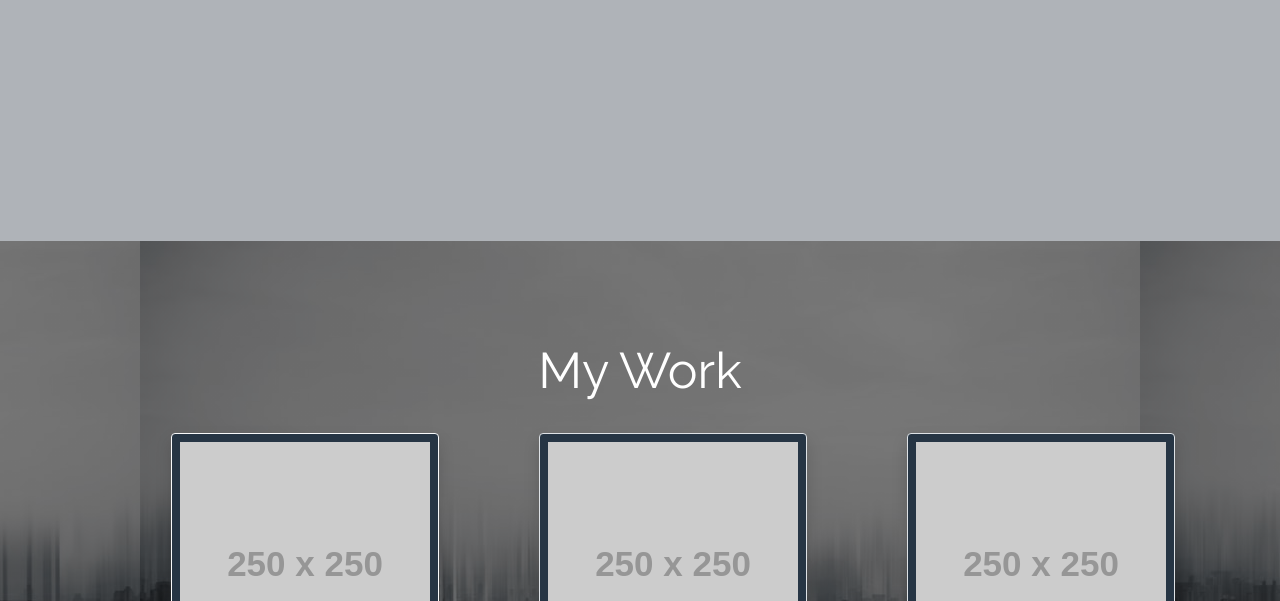
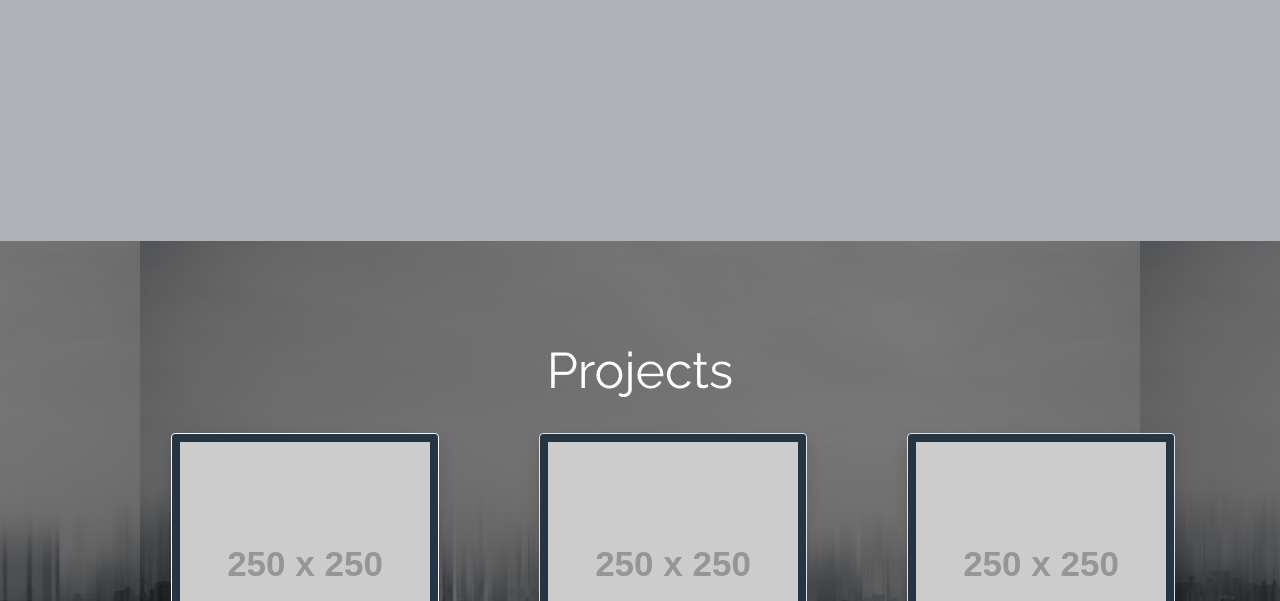
Before and after one commit to Ryanh899/Ryan-Hazzard-Portfolio, a plain HTML site: page index.html in a window 1280 px wide. Shown: the part 559-1160 px from the top of the page. Drawn offline with nearby package versions, Linux system fonts and the light colour scheme; placeholder pictures from the web are drawn by us.

```diff
--- a/index.html
+++ b/index.html
@@ -91,7 +91,7 @@
             <div class="container container-fluid text-center pt-0 mt-0" id="vector-bg">
                 <div class="row">
                     <div class="col-12 mb-4 mt-0 pt-0">
-                        <h2 class="pt-0 mt-0" id="workHeader">My Work</h2>
+                        <h2 class="pt-0 mt-0" id="workHeader">Projects</h2>
                     </div>
                     <div class="row">
                         <div class="col-4">
@@ -121,7 +121,6 @@
                     </div>
                 </div>
             </div>
-
         </div>
     </section>
     <section class="resume ">
@@ -134,7 +133,6 @@
                     <div class="col-12 pt-5 mb-0">
                         <button class="resumeButton btn mt-5 p-0 ">Click Me</button>
                     </div>
-
                 </div>
             </div>
         </div>
```
